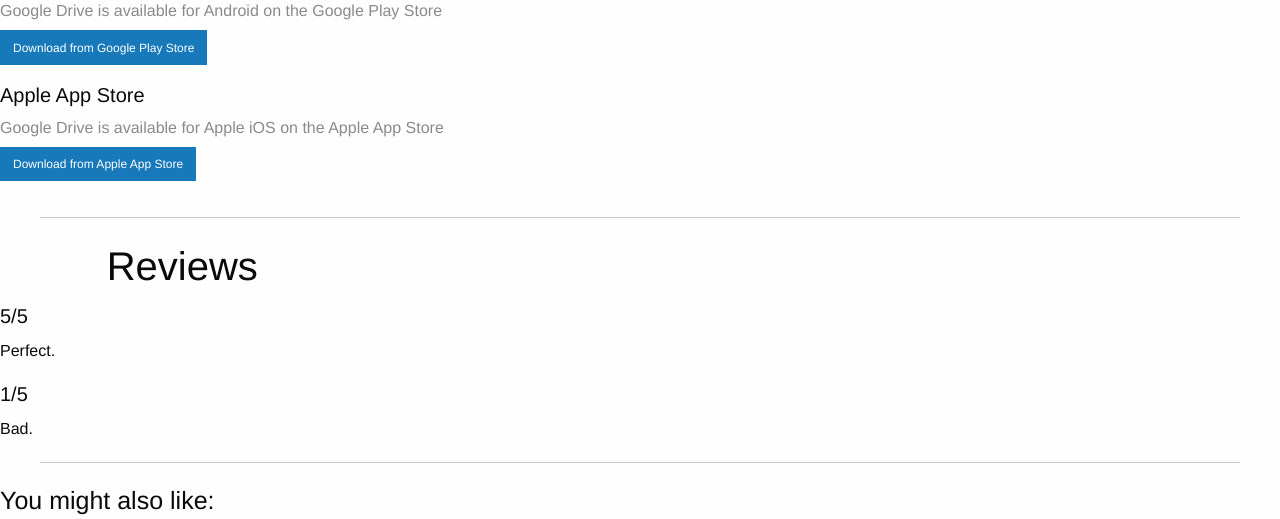
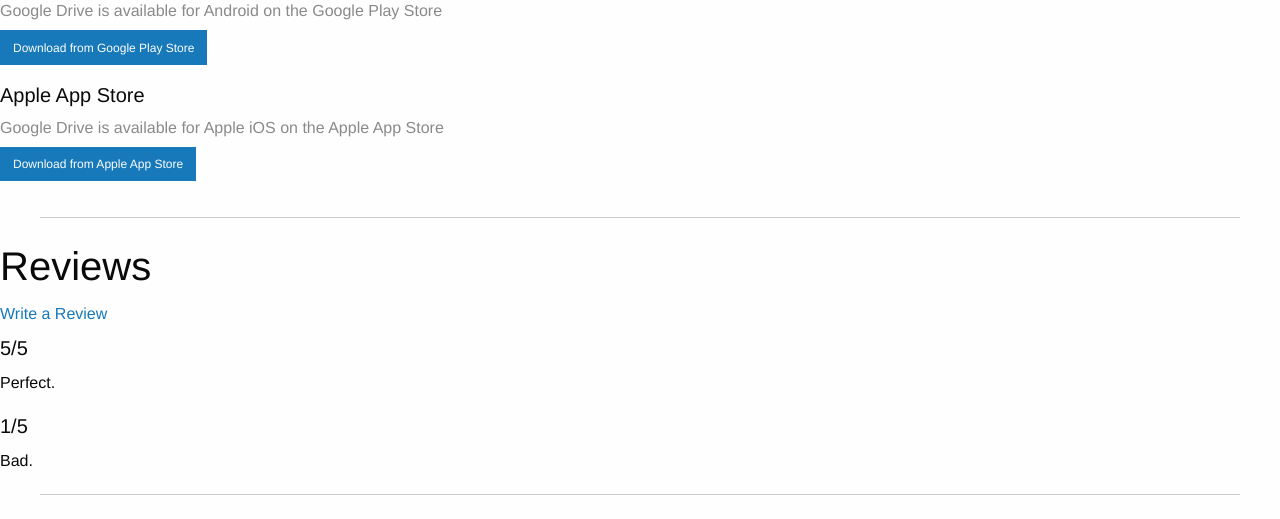
Before and after one commit to dynaware/appster, a Django app: page /app/1/ in a window 1280 px wide. Shown: the part 2596-3115 px from the top of the page. Run offline with Django 3.2, Linux system fonts and the light colour scheme; a user stored in the database is signed in; data comes from the database, SQL or seed files in the repository; both versions use the stored data as it was after the commit; grey boxes labelled with a size stand in for pictures from a placeholder-image service; some libraries are stand-ins or nearby versions.

Commit message:
update formatting of review list, add link to create new review

```diff
--- a/templates/app_store/detail.html
+++ b/templates/app_store/detail.html
@@ -40,12 +40,14 @@
 
     <div class="row">
         <hr/>
+        <div class="row">
+            <div class="large-6 small-6">
+                <h2>Reviews</h2>
+                {% if logged_in %}
+                    <a href="{% url 'new_review' app.id %}">Write a Review</a>
+                {% endif %}
+            </div>
             {% if app.review_set.all %}
-            <div class="row">
-                <div class="large-6 small-6 small-offset-1">
-                    <h2>Reviews</h2>
-                </div>
-            </div>
                 {% for review in app.review_set.all %}
                     <div class="large-6 columns">
                         <h4>{{ review.author }}</h4>
@@ -55,10 +57,10 @@
                 {% endfor %}
             {% else %}
                 <div class="large-6 columns">
-                <h4>Reviews</h4>
                     <p>Eventually, some nice person will come along and write a review for {{ app.name }}. I hope to be there when that day comes.</p>
                 </div>
             {% endif %}
+        </div>
     </div>
 
     <div class="row">
```
Also changed, not shown: db.sqlite3. Lines whose indentation alone changed are shown as unchanged.
